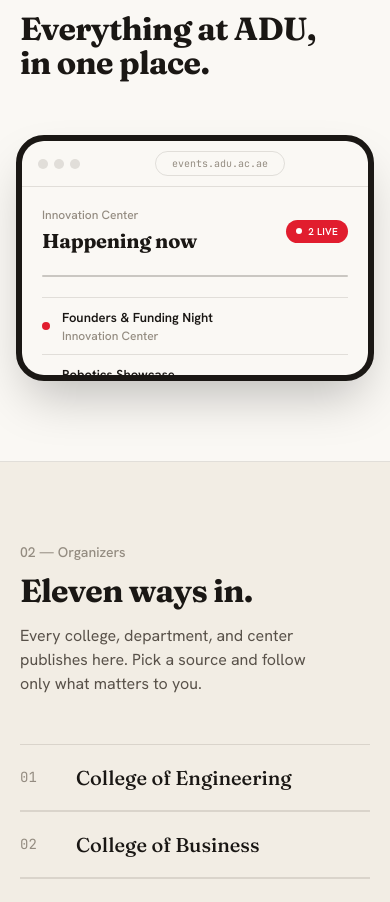
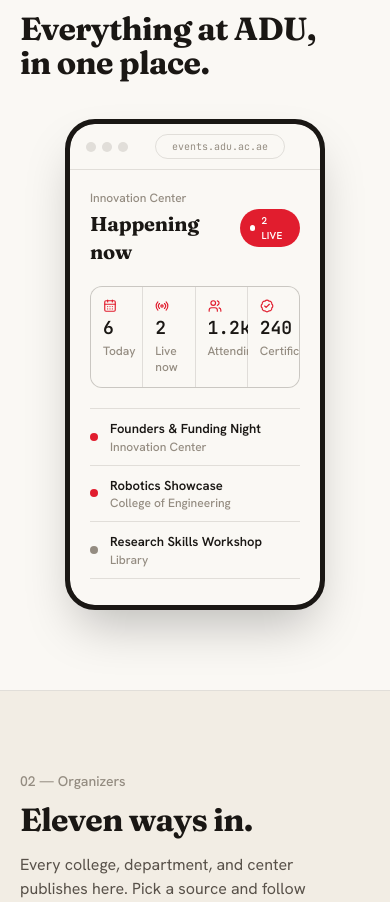
Before and after one commit to tamim1089/adueventsfinal, a Next.js app: page / in a window 390 px wide. Shown: the part 1788-2690 px from the top of the page. Built offline with nearby package versions, Linux system fonts and the light colour scheme; no server answers.

Commit message:
fix(mobile): tablet showcase — portrait phone frame on mobile, landscape tablet on md+

```diff
--- a/src/components/home/TabletShowcase.tsx
+++ b/src/components/home/TabletShowcase.tsx
@@ -108,29 +108,36 @@
     offset: ["start end", "center center"],
   });
 
-  // Tilt back → lay flat as it enters; grow into place. Mirrors the old
-  // "iPad screen" reveal, kept restrained and hairline-clean.
   const rotate = useTransform(scrollYProgress, [0, 1], [24, 0]);
   const scale = useTransform(scrollYProgress, [0, 1], [0.86, 1]);
 
   return (
     <section className="relative overflow-hidden border-b border-[var(--glass-border)] bg-[var(--bg-base)] py-20 sm:py-28">
-      {/* editorial shapes */}
+      {/* editorial shapes — desktop only */}
       <span className="pointer-events-none absolute left-[8%] top-24 hidden h-40 w-40 rounded-full border border-[var(--glass-border)] lg:block" aria-hidden="true" />
       <span className="pointer-events-none absolute right-[12%] top-40 hidden h-2.5 w-2.5 rounded-full lg:block" style={{ background: "var(--accent)" }} aria-hidden="true" />
 
       <div className={`relative ${EDGE}`}>
-        <p className="text-sm font-medium text-[var(--accent)]">
-          For everyone at ADU
-        </p>
+        <p className="text-sm font-medium text-[var(--accent)]">For everyone at ADU</p>
         <h2 className="mt-3 max-w-3xl font-display text-[clamp(2rem,5vw,4rem)] font-bold leading-[1.0] tracking-[-0.02em] text-[var(--text-primary)]">
-          Everything at ADU,
-          <br />
-          in one place.
+          Everything at ADU,<br />in one place.
         </h2>
       </div>
 
-      <div ref={ref} className="mt-14 flex justify-center px-4" style={{ perspective: "1400px" }}>
+      {/* ── MOBILE: portrait phone frame — fits perfectly in any mobile viewport ── */}
+      <div className="mt-10 flex justify-center px-6 md:hidden">
+        <div
+          className="w-full max-w-[260px] overflow-hidden border-[5px] border-[var(--text-primary)] bg-[var(--text-primary)] shadow-2xl"
+          style={{ borderRadius: 30, aspectRatio: "9 / 17" }}
+        >
+          <div className="h-full w-full overflow-hidden" style={{ borderRadius: 24 }}>
+            <DashboardMock />
+          </div>
+        </div>
+      </div>
+
+      {/* ── TABLET / DESKTOP: landscape tablet with tilt-in animation ── */}
+      <div ref={ref} className="mt-14 hidden justify-center px-4 md:flex" style={{ perspective: "1400px" }}>
         <motion.div
           style={reduce ? undefined : { rotateX: rotate, scale, transformOrigin: "center top" }}
           className="w-full max-w-5xl"
```
